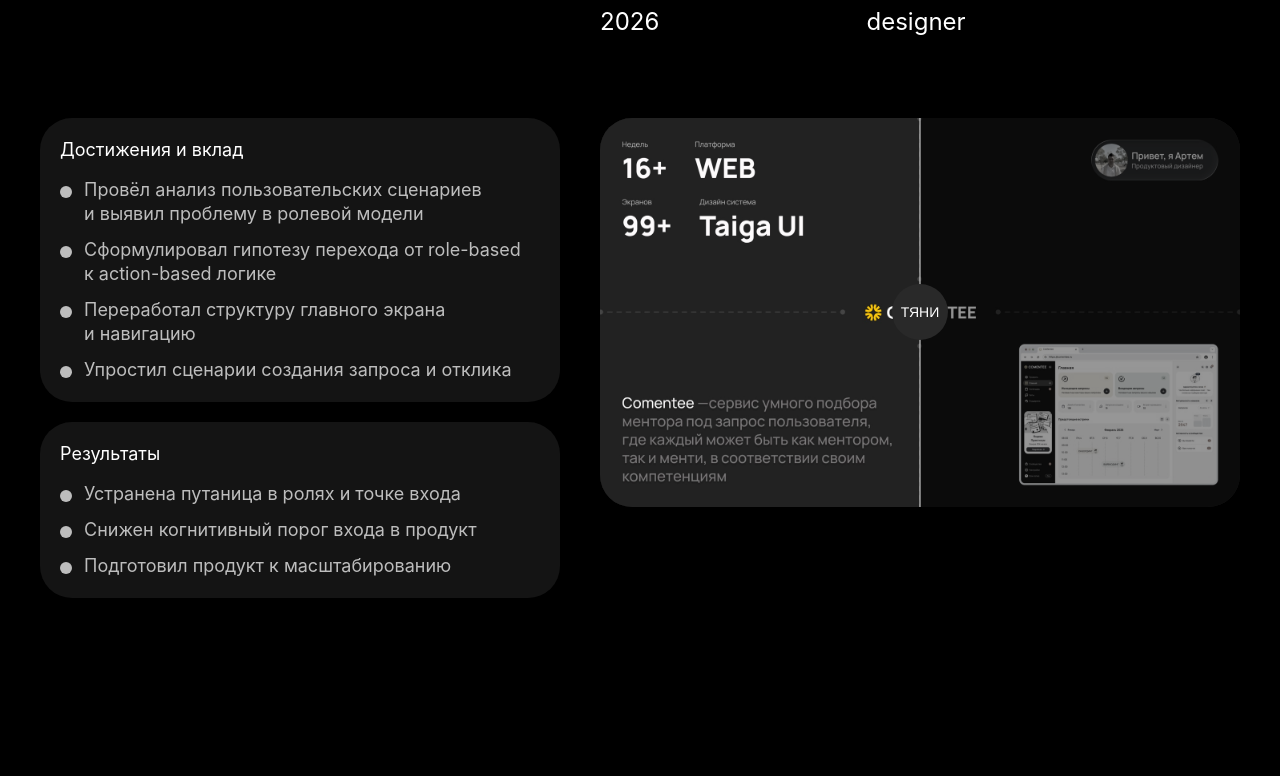
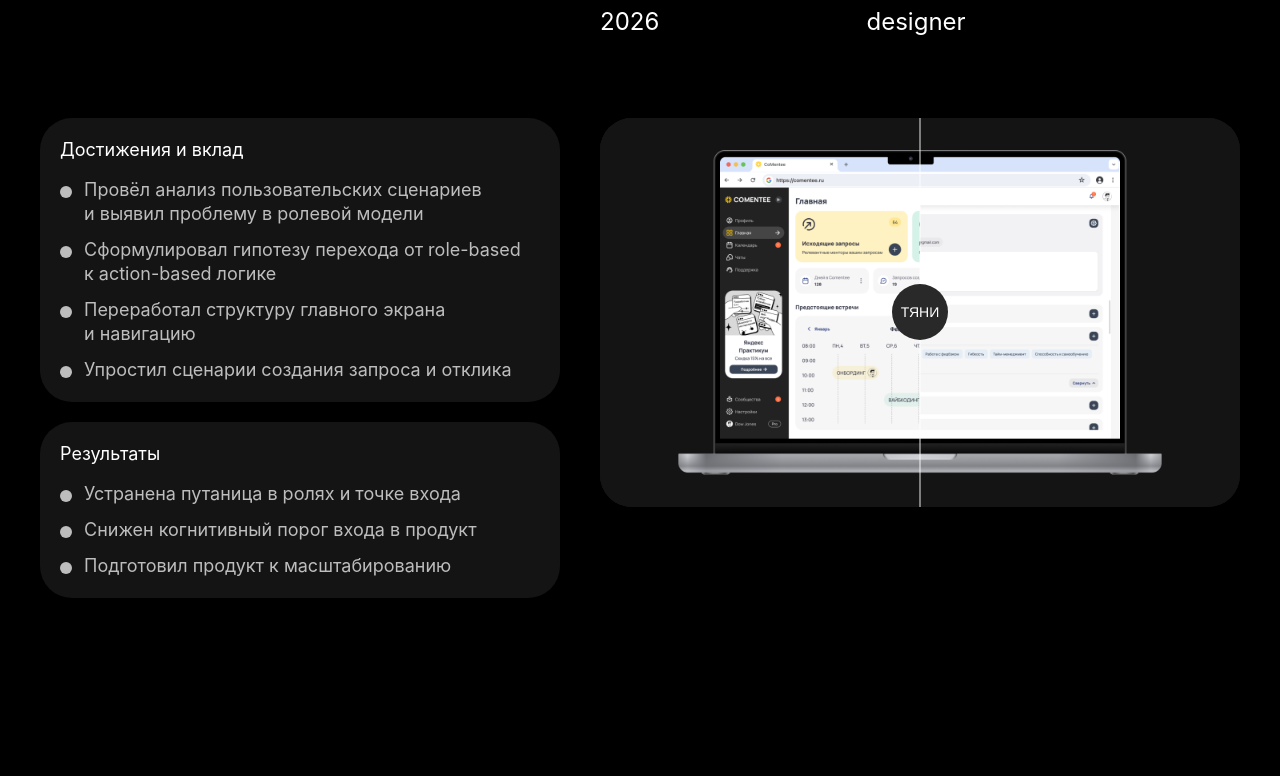
Before and after one commit to Artiom241/portfolio, a React (Vite) app: page / in a window 1280 px wide. Shown: the part 2830-3606 px from the top of the page. Built offline with nearby package versions, Linux system fonts and the light colour scheme.

Commit message:
Use real Comentee before after images

```diff
--- a/src/App.tsx
+++ b/src/App.tsx
@@ -59,6 +59,10 @@
   contributionsTitle?: string;
   resultsTitle?: string;
   image: string;
+  imageBefore?: string;
+  imageAfter?: string;
+  imageBeforeAlt?: string;
+  imageAfterAlt?: string;
   imageAlt: string;
   compactImage?: boolean;
   hasChaosButton?: boolean;
@@ -216,7 +220,11 @@
       'Снижен когнитивный порог входа в продукт',
       'Подготовил продукт к масштабированию',
     ],
-    image: `${A}case-comentee.jpg`,
+    image: `${A}case-comentee-after.png`,
+    imageBefore: `${A}case-comentee-before.png`,
+    imageAfter: `${A}case-comentee-after.png`,
+    imageBeforeAlt: 'Comentee до редизайна: экран профиля в веб-приложении',
+    imageAfterAlt: 'Comentee после редизайна: главный экран веб-приложения',
     imageAlt: 'Обложка кейса Comentee: интерфейс веб-приложения',
   },
   {
@@ -425,7 +433,11 @@
         ],
         contributionsTitle: 'Achievements and Contributions',
         resultsTitle: 'Results',
-        image: `${A}case-comentee.jpg`,
+        image: `${A}case-comentee-after.png`,
+        imageBefore: `${A}case-comentee-before.png`,
+        imageAfter: `${A}case-comentee-after.png`,
+        imageBeforeAlt: 'Comentee before redesign: profile screen in the web app',
+        imageAfterAlt: 'Comentee after redesign: web app dashboard',
         imageAlt: 'Comentee case cover: web app interface',
       },
       {
@@ -1314,11 +1326,11 @@
         </div>
 
         <BeforeAfterSlider
-          afterAlt={`${caseStudy.imageAlt}: версия после`}
-          afterSrc={caseStudy.image}
+          afterAlt={caseStudy.imageAfterAlt ?? `${caseStudy.imageAlt}: версия после`}
+          afterSrc={caseStudy.imageAfter ?? caseStudy.image}
           afterValueText={labels.afterPercent}
-          beforeAlt={`${caseStudy.imageAlt}: версия до`}
-          beforeSrc={caseStudy.image}
+          beforeAlt={caseStudy.imageBeforeAlt ?? `${caseStudy.imageAlt}: версия до`}
+          beforeSrc={caseStudy.imageBefore ?? caseStudy.image}
           compact={caseStudy.compactImage}
           handleLabel={labels.sliderHandle}
           label={labels.slider(caseStudy.title)}
--- a/src/styles.css
+++ b/src/styles.css
@@ -877,10 +877,6 @@
   user-select: none;
 }
 
-.case-slider__image--before {
-  filter: saturate(0.12) brightness(0.58) contrast(1.08);
-}
-
 .case-slider__overlay {
   position: absolute;
   inset: 0 auto 0 0;
```
Also changed, not shown: public/assets/case-comentee-after.png (added), public/assets/case-comentee-before.png (added).
